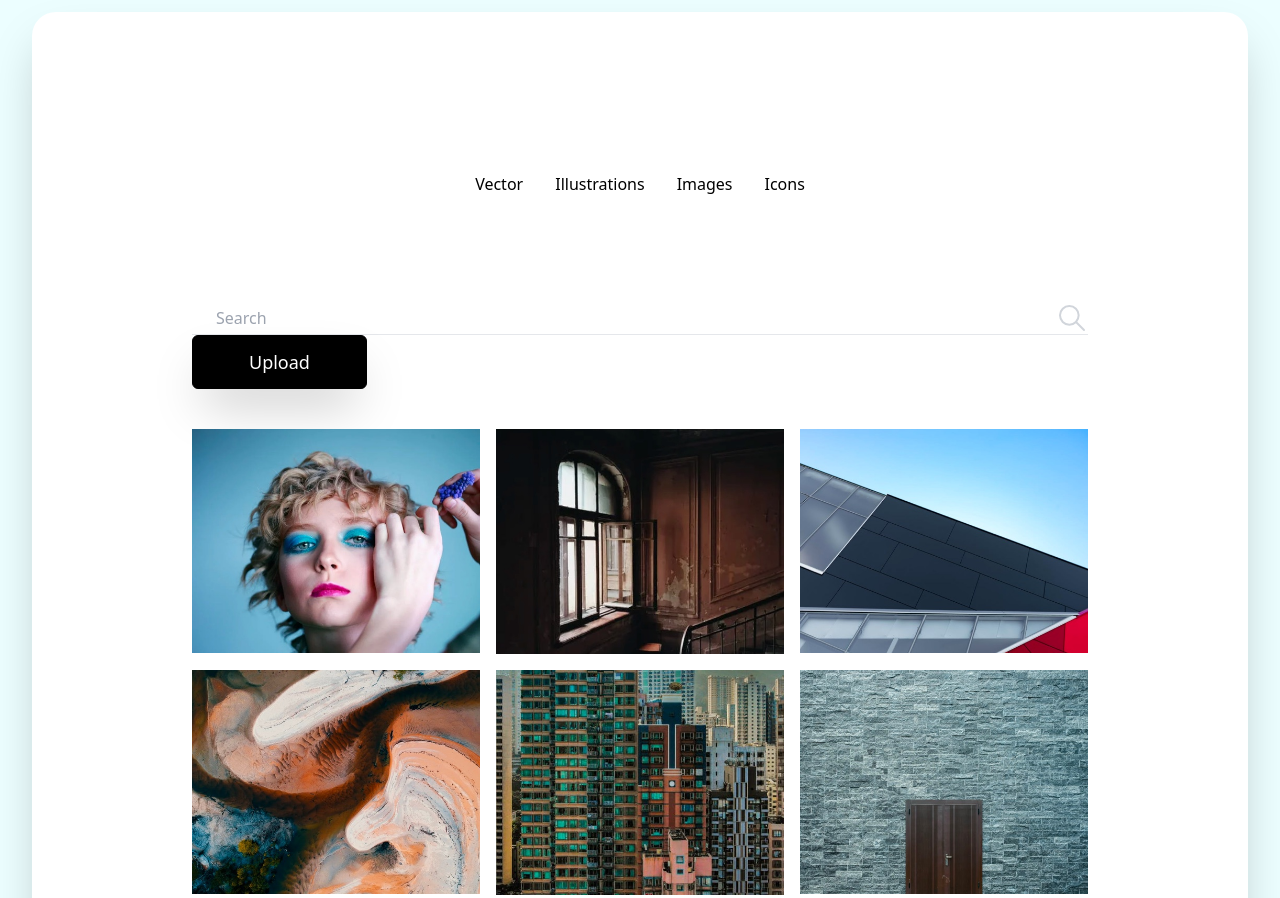
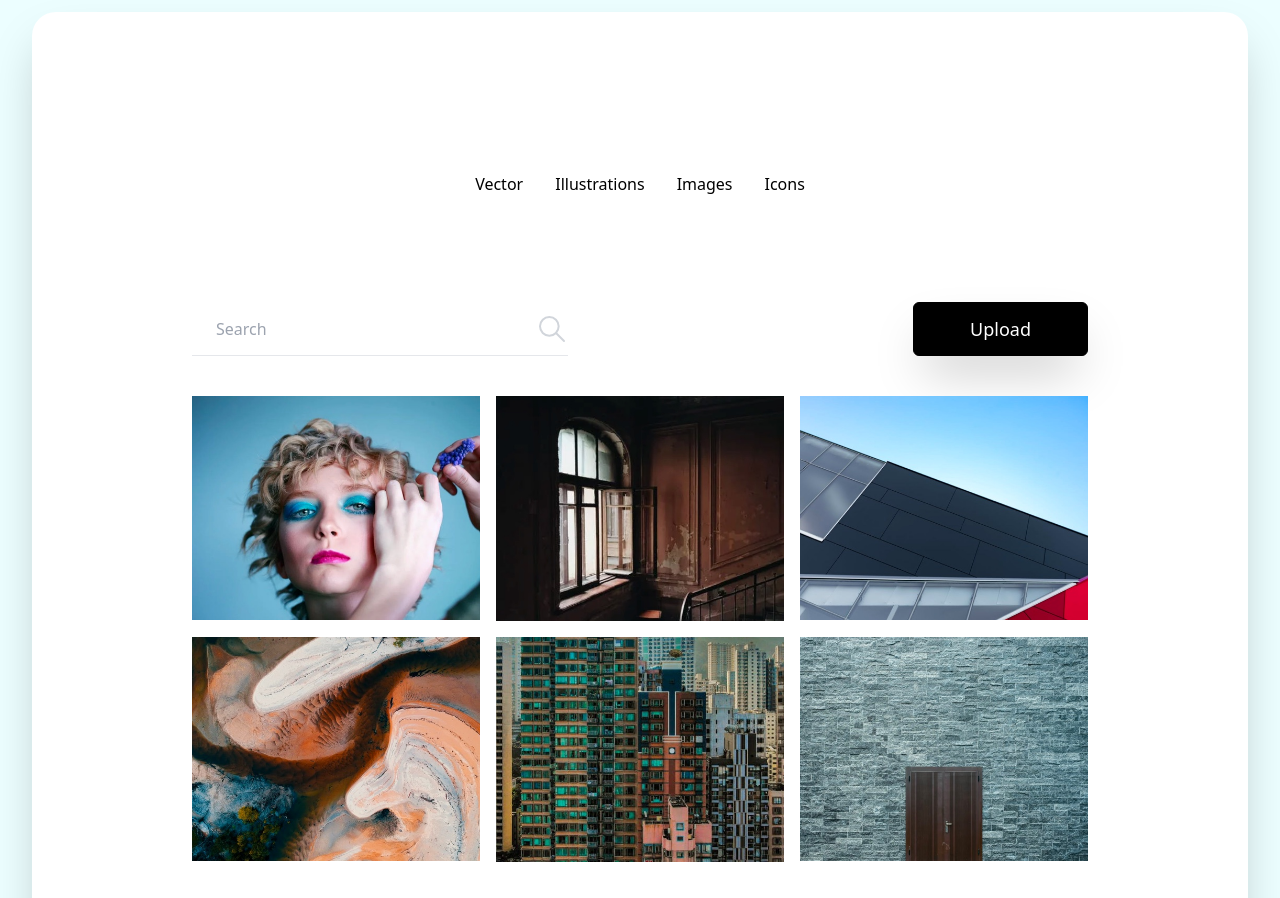
Before and after one commit to TaiwoOluwaseyi/Image-Gallery-tailwind, a plain HTML site: page index.html in a window 1280 px wide. Shown: the top 898 px of the page. Drawn offline with nearby package versions, Linux system fonts and the light colour scheme.

Commit message:
another commit

```diff
--- a/index.html
+++ b/index.html
@@ -49,7 +49,7 @@
 
         <!--Search Container  -->
         <div
-          class="flex-col justify-between space-y-5 md:flex-row md:space-y-0"
+          class=" flex flex-col justify-between space-y-5 md:flex-row md:space-y-0"
         >
           <!-- Input and svg container -->
           <div class="flex justify-between border-b">
```
